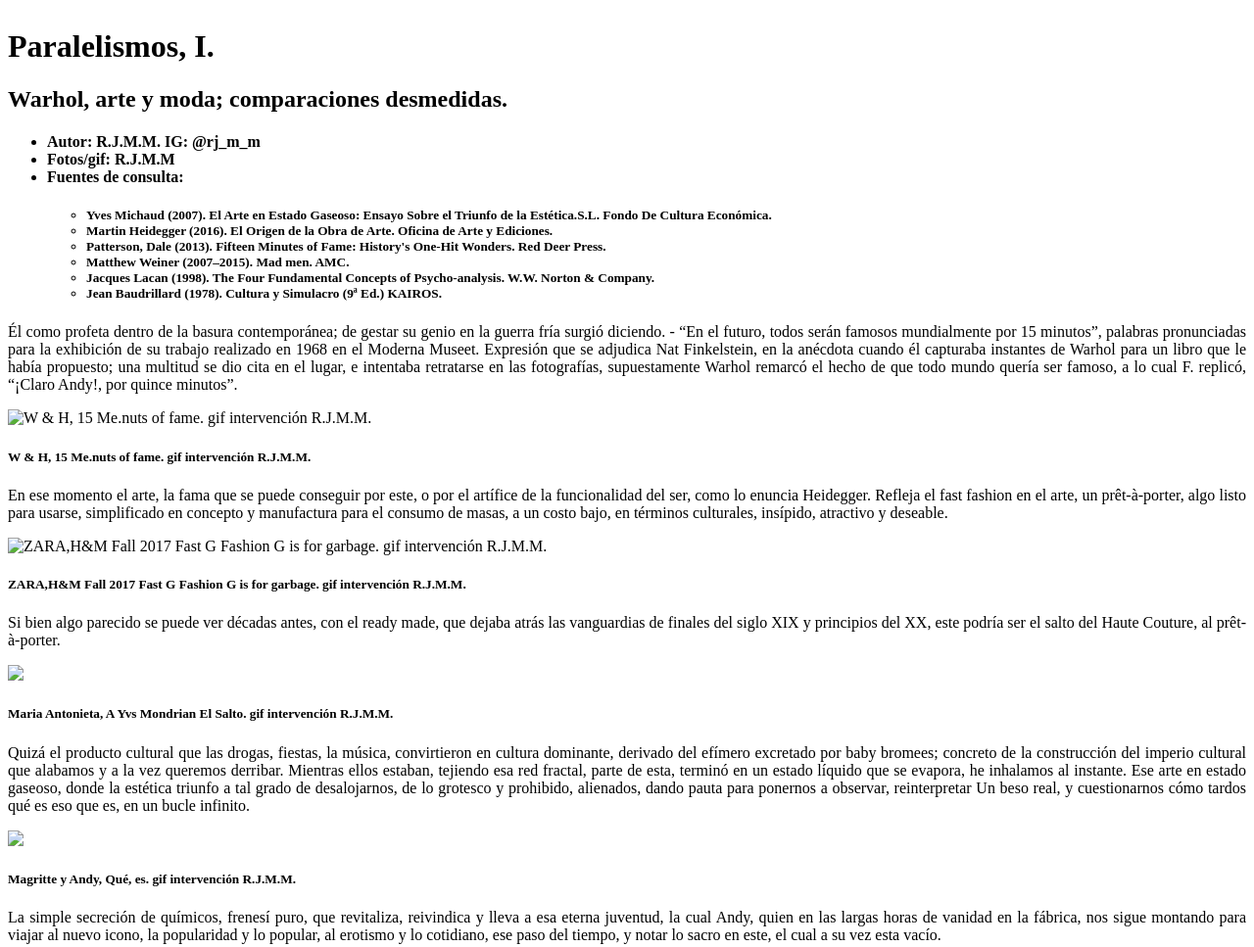
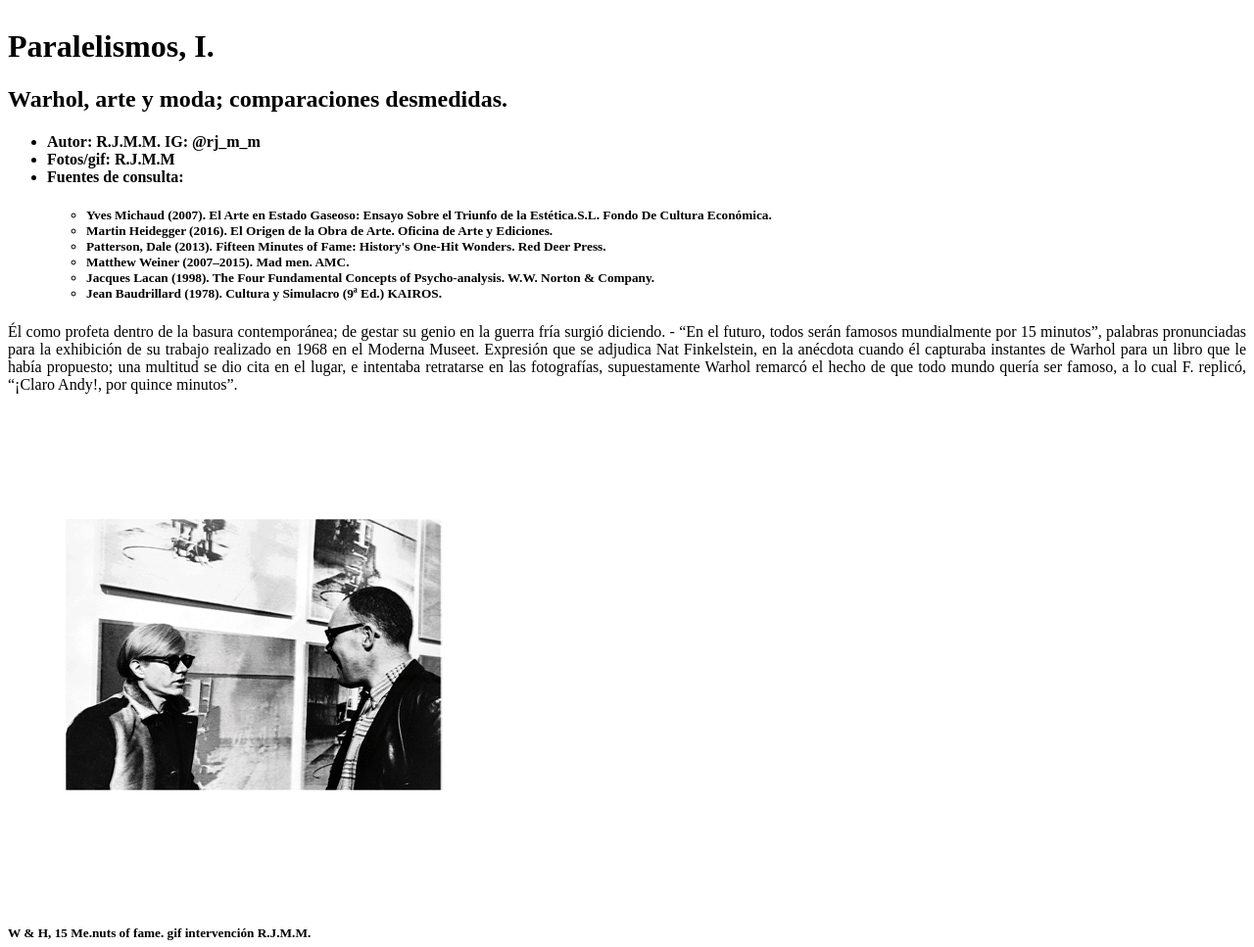
Before and after one commit to m4ch1n4/p_a., a plain HTML site: page index.html in a window 1280 px wide. Shown: the top 967 px of the page at 98% size. Drawn offline with Linux system fonts and the light colour scheme.

Commit message:
R
True gif files

```diff
--- a/index.html
+++ b/index.html
@@ -61,7 +61,7 @@
 
 
 	<span>
-	    <img src="../../../m4ch1n4.github.io/BrowserPreview_tmp.gif" alt="W & H, 15 Me.nuts of fame. gif intervención R.J.M.M.">
+	    <img src="images/BrowserPreview_tmp.gif" alt="W & H, 15 Me.nuts of fame. gif intervención R.J.M.M.">
 		<h5>W & H, 15 Me.nuts of fame. gif intervención R.J.M.M.</h5>
 	</span>
 
@@ -70,7 +70,7 @@
 
 <p>En ese momento el arte, la fama que se puede conseguir por este, o por el artífice de la funcionalidad del ser, como lo enuncia  Heidegger. Refleja el fast fashion en el arte, un prêt-à-porter, algo listo para usarse, simplificado en concepto y manufactura para el consumo de masas, a un costo bajo, en términos culturales, insípido, atractivo y deseable.</p>
 <span>
-     <img src="../../../m4ch1n4.github.io/ .gif" alt="ZARA,H&M Fall 2017 Fast G Fashion G is for garbage. gif intervención R.J.M.M." style="width:auto;" >
+     <img src="images/ .gif" alt="ZARA,H&M Fall 2017 Fast G Fashion G is for garbage. gif intervención R.J.M.M." style="width:auto;" >
 	<h5>ZARA,H&M Fall 2017 Fast G Fashion G is for garbage. gif intervención R.J.M.M.</h5>
 </span>
 
@@ -79,7 +79,7 @@
 
 
 <span>
-	<img src="../../../m4ch1n4.github.io/Copia de BrowserPreview_tmp-1.gif">
+	<img src="images/Copia de BrowserPreview_tmp-1.gif" alt="Maria Antonieta, A Yvs Mondrian El Salto. gif intervención R.J.M.M.">
 	<h5>Maria Antonieta, A Yvs Mondrian El Salto. gif intervención R.J.M.M.</h5>
 </span>
 
@@ -88,7 +88,7 @@
 </p>
 
 <span>
-	<img src="../../../m4ch1n4.github.io/BrowserPreview_tmp-2.gif">
+	<img src="images/BrowserPreview_tmp-2.gif">
 
 	<h5>Magritte y Andy, Qué, es. gif intervención R.J.M.M.</h5>
 </span>
```
Also changed, not shown: 1 other file.
